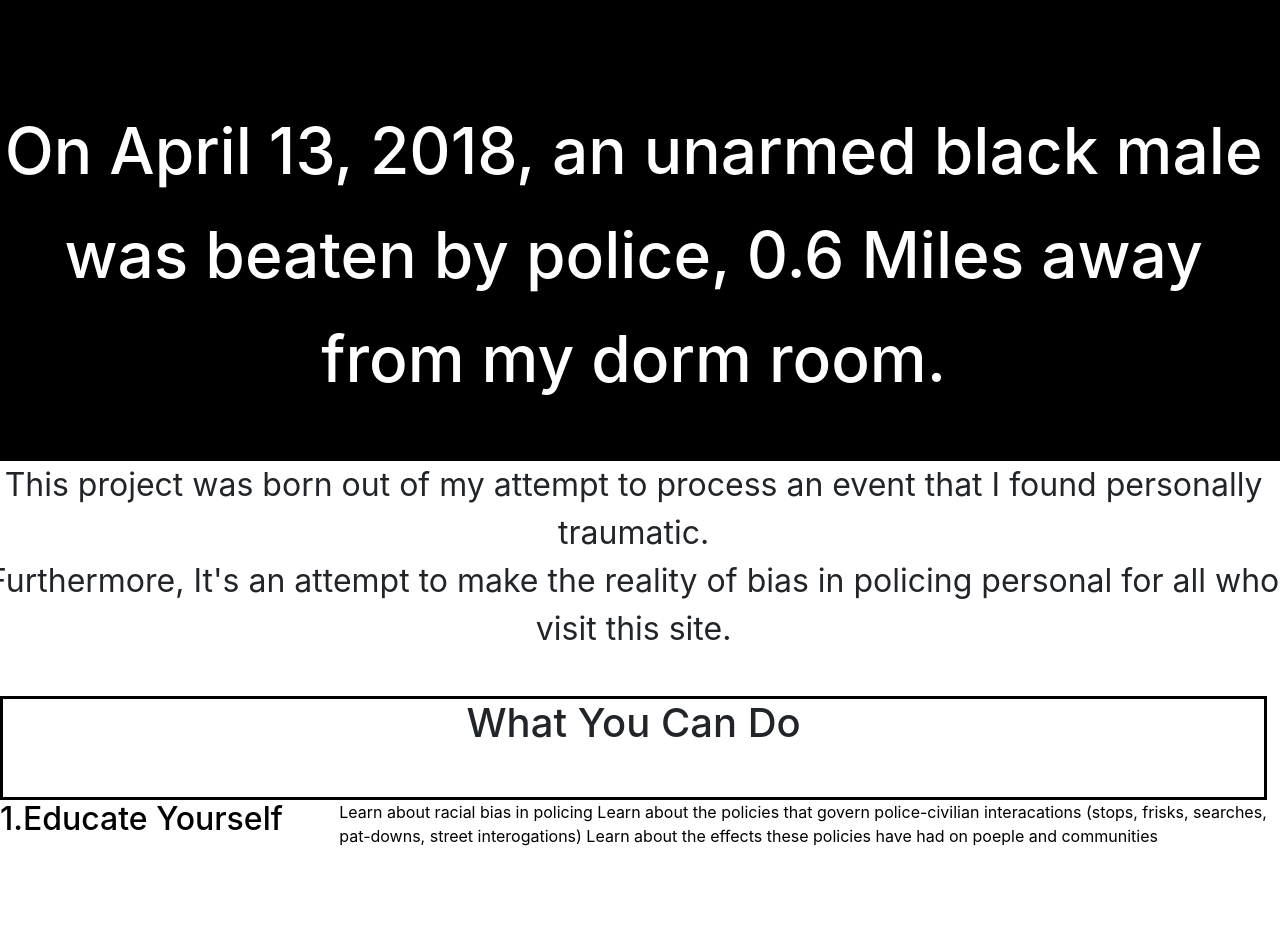
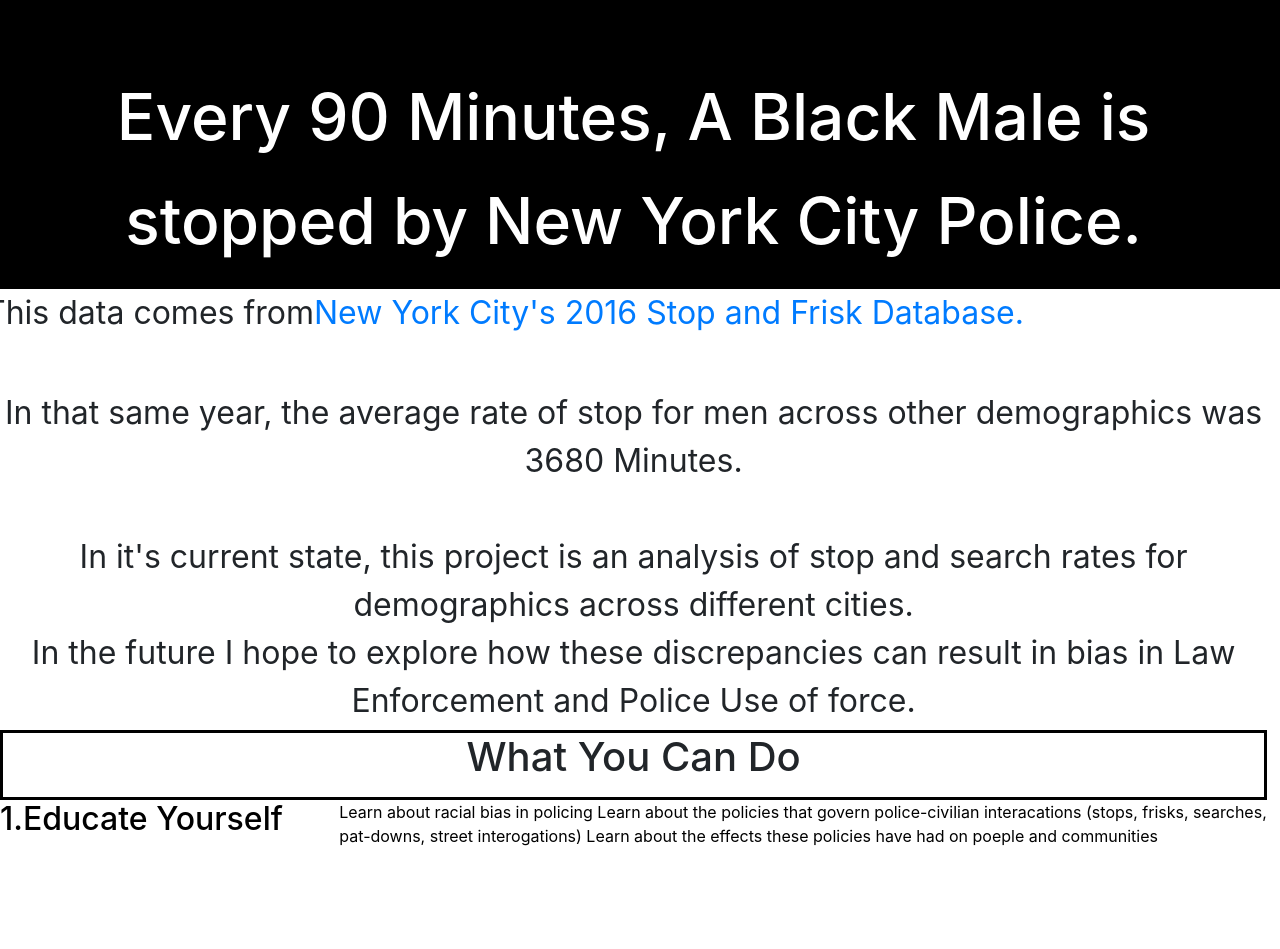
Before and after one commit to ifamojuro/WouldTheyStopMe, a Flask app: page /data in a window 1280 px wide. Shown: the top 949 px of the page. Run offline with Flask 2, Linux system fonts and the light colour scheme; parts of the project's set-up code (start-up, migrations or seed data) failed here and were passed over; some libraries are stand-ins or nearby versions.

Commit message:
bruh this is better

```diff
--- a/application/templates/data.html
+++ b/application/templates/data.html
@@ -12,11 +12,19 @@
 
 		<div id="motivation-header" class="row" style="background-color:black;flex-grow:2">
 			<span style="line-height:7vh;">.</span>
-			  <h2 id="headline" style="flex: 1 1 auto;text-align:center;line-height:13vh;font-size:5vw;"><a style="color:white;flex: 1 0 12em;" href="https://www.thecrimson.com/article/2018/4/15/undergrad-arrested/">On April 13, 2018, an unarmed black male was beaten by police,</a> <a style="color:white;flex: 1 1 auto;" href="https://orgs.law.harvard.edu/blsa/media-gallery/police-brutality-at-harvard-april-13-2018/">0.6 Miles away from my dorm room.</a></h2>
+			  <h2 id="headline" style="flex: 1 1 auto;text-align:center;line-height:13vh;font-size:5vw;color:#FFFFFF">
+			  	Every 90 Minutes, A Black Male is stopped by New York City Police.
+			  </h2>
+
+			  	<!--<a style="color:white;flex: 1 0 12em;" href="https://www.thecrimson.com/article/2018/4/15/undergrad-arrested/">On April 13, 2018, an unarmed black male was beaten by police,</a> <a style="color:white;flex: 1 1 auto;" href="https://orgs.law.harvard.edu/blsa/media-gallery/police-brutality-at-harvard-april-13-2018/">0.6 Miles away from my dorm room.</a></h2>
+			  	-->
 		</div>
 		<div class="row" style="font-size:4vh;text-align:center;flex-grow:1">
-			This project was born out of my attempt to process an event that I found personally traumatic. <br>
-			Furthermore, It's an attempt to make the reality of bias in policing personal for all who visit this site.
+			This data comes from <a href="https://www1.nyc.gov/site/nypd/stats/reports-analysis/stopfrisk.page">New York City's 2016 Stop and Frisk Database.</a><br>
+			In that same year, the average rate of stop for men across other demographics was 3680 Minutes.<br>
+			<br>
+			In it's current state, this project is an analysis of stop and search rates for demographics across different cities. <br>
+			In the future I hope to explore how these discrepancies can result in bias in Law Enforcement and Police Use of force.
 		</div>
 
 		<div class="row" id="click" style="border-style:solid;border-width:medium;border-color:black;flex-grow:1;width:100%;text-align:center;vertical-align: middle;"><h1 style="width:100%;text-align:center;"> What You Can Do</h1>
```
